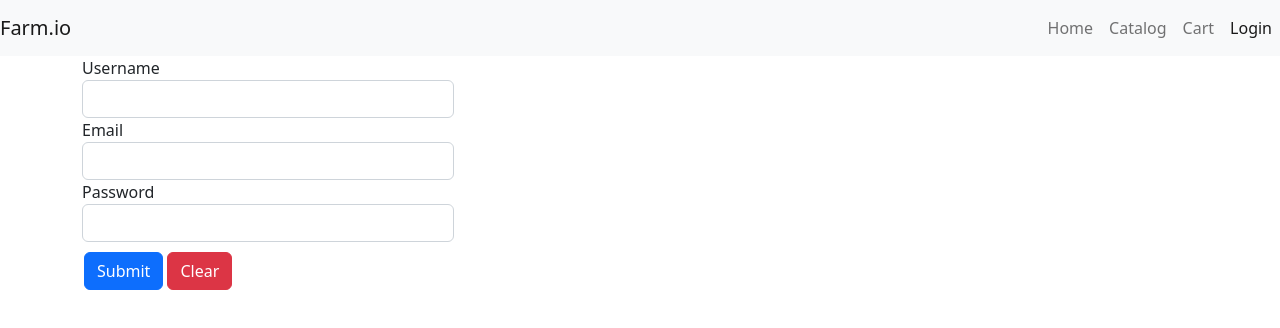
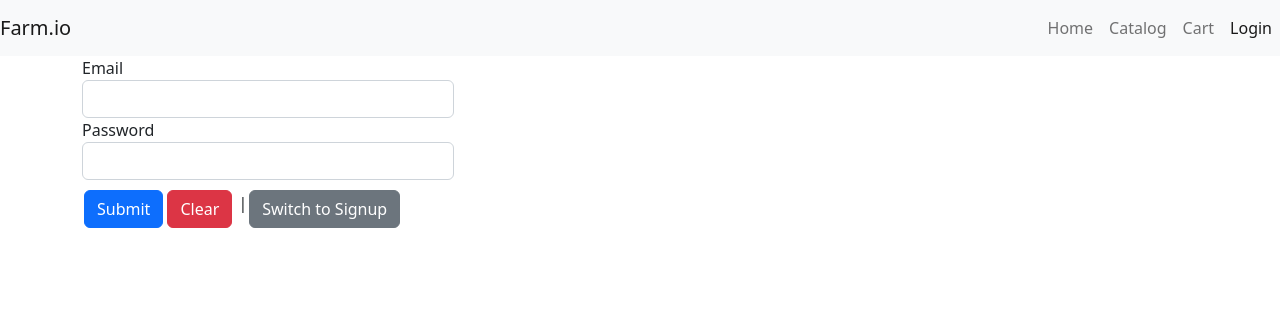
Before and after one commit to kmohan0910/farm.io, an Angular app: page /login in a window 1280 px wide. Shown: the top 328 px of the page. Built offline with nearby package versions, Linux system fonts and the light colour scheme.

Commit message:
Toggling Signup and Login

```diff
--- a/src/app/SignupComponent/signup.component.html
+++ b/src/app/SignupComponent/signup.component.html
@@ -1,8 +1,8 @@
 <div class="container">
   <div class="col-md-4 col-md-offset-4">
     <form [formGroup]="form" (ngSubmit)="onsubmit()">
-      <div class="form-group">
-        <label for="username">Username</label>
+      <div class="form-group" *ngIf="loginmode">
+        <label for="username" >Username</label>
         <input class="form-control" type="text" name="username" formControlName="username" />
       </div>
       <div class="form-group">
@@ -16,6 +16,7 @@
 
       <button class="btn btn-primary" type="submit">Submit</button>
       <button class="btn btn-danger" (click)="onClear()">Clear</button>
+      |<button class="btn btn-secondary" (click)="onSwitch()">Switch to {{!loginmode?"Signup": "Login"}}</button>
     </form>
   </div>
   </div>
--- a/src/app/SignupComponent/signup.component.ts
+++ b/src/app/SignupComponent/signup.component.ts
@@ -13,6 +13,7 @@ import {
 })
 export class Signup implements OnInit {
   form: FormGroup;
+  loginmode: boolean;
   constructor() {}
   ngOnInit(): void {
     this.form = new FormGroup({
@@ -24,6 +25,9 @@ export class Signup implements OnInit {
   onsubmit() {
     console.log('here', this.form);
   }
+  onSwitch(){
+    this.loginmode=!this.loginmode;
+  }
   onClear() {
     // this.form.get('email')?.clearValidators() removing specific validators
     // this.form.get
```
